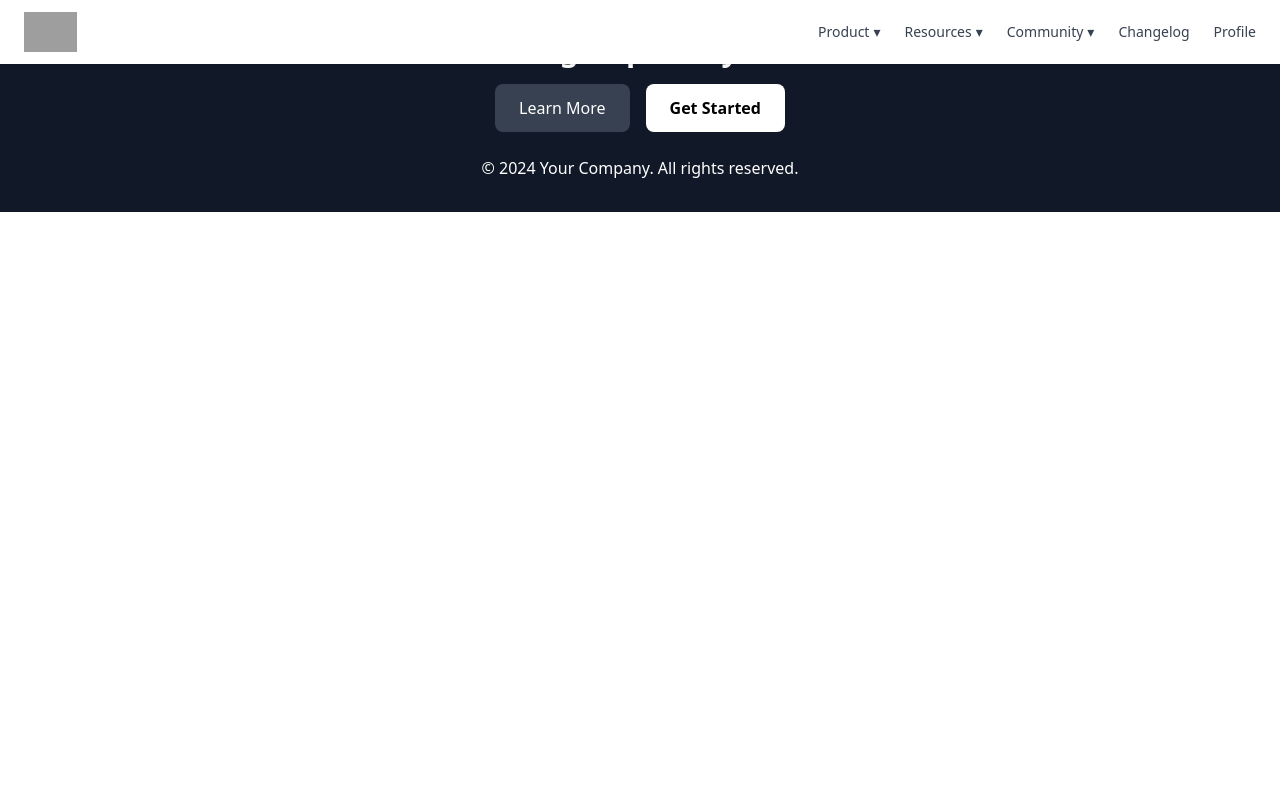
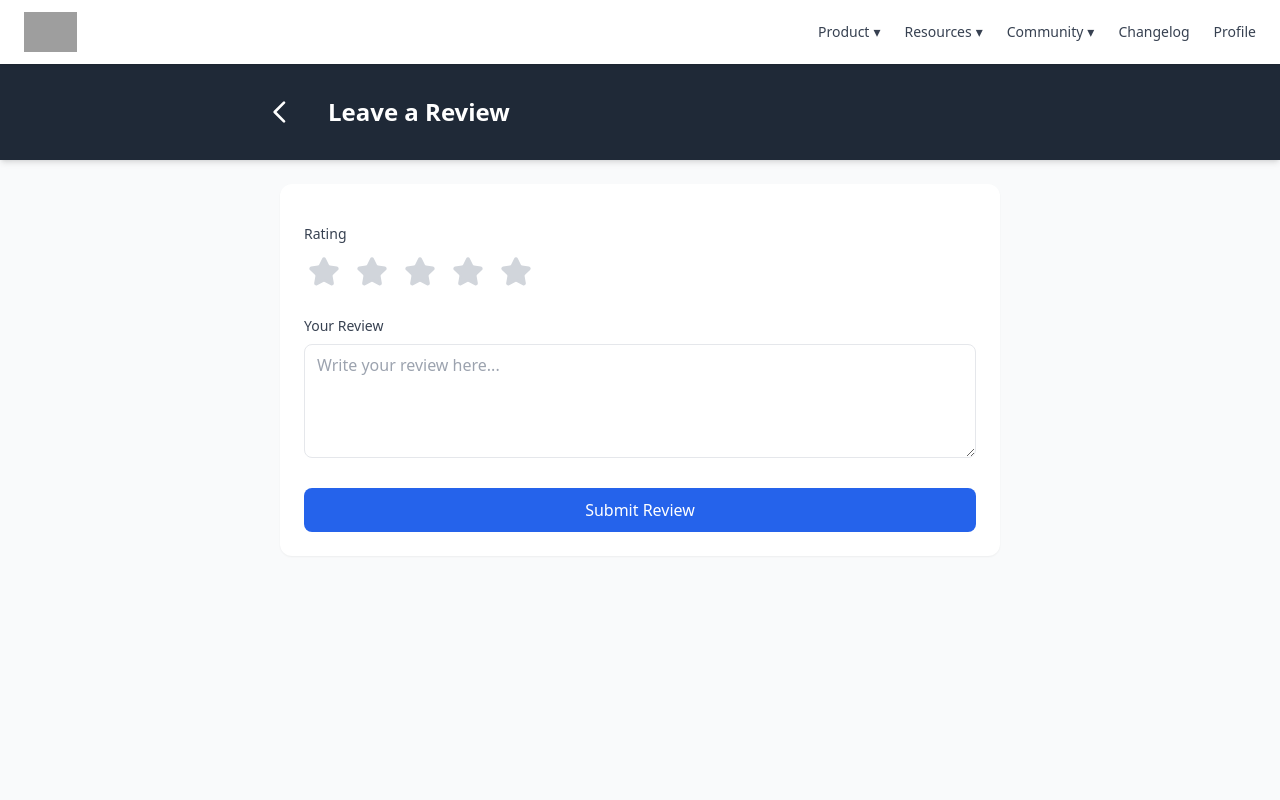
Before and after one commit to avanish-garg/P2P_RENTAL, a React (Vite) app: page /review/1 in a window 1280 px wide. Shown: the top 800 px of the page. Built offline with nearby package versions, Linux system fonts and the light colour scheme; grey boxes are pictures that could not be loaded.

Commit message:
"Added lucide-react dependency, updated App.jsx to include ReviewPage route, and modified Profile.jsx and RentalHistory.jsx components"

```diff
--- a/package.json
+++ b/package.json
@@ -10,6 +10,7 @@
     "preview": "vite preview"
   },
   "dependencies": {
+    "lucide-react": "^0.462.0",
     "react": "^18.3.1",
     "react-dom": "^18.3.1",
     "react-router-dom": "^6.28.0"
--- a/src/App.jsx
+++ b/src/App.jsx
@@ -12,6 +12,8 @@ import Dashboard from './componets/Dashboard';
 import ActiveRentals from './componets/ActiveRentals';
 import Wishlist from './componets/wishlist';
 import RentalHistory from './componets/RentalHistory';
+import ReviewPage from './componets/review-page';
+
 
 import { BrowserRouter as Router, Routes, Route } from 'react-router-dom';
 function App() {
@@ -33,6 +35,7 @@ function App() {
             <Route path="/active-rentals" element={<ActiveRentals />} />
             <Route path="/wishlist" element={<Wishlist />} />
             <Route path="/rental-history" element={<RentalHistory />} />
+            <Route path="/review/:itemId" element={<ReviewPage />} />
           </Routes>
           <Footer />
         </div>
--- a/src/componets/Profile.jsx
+++ b/src/componets/Profile.jsx
@@ -127,7 +127,7 @@ const Profile = () => {
             onClick={() => navigate("/dashboard")}
             className="px-4 py-2 bg-indigo-600 text-white rounded shadow hover:bg-indigo-700"
           >
-            Back to Dashboard
+            Dashboard
           </button>
         </div>
       </div>
--- a/src/componets/RentalHistory.jsx
+++ b/src/componets/RentalHistory.jsx
@@ -27,6 +27,10 @@ export default function RentalHistory() {
       owner: 'Bharat Doshi'
     }
   ];
+   const handleLeaveReview = (itemId, itemName) => {
+    navigate(`/review/${itemId}`, { state: { itemName } });
+  };
+
 
   return (
     <div className="min-h-screen bg-gray-50 pt-16">
@@ -65,9 +69,13 @@ export default function RentalHistory() {
                   <p className="text-gray-600 mt-2 md:mt-0">owner: {item.owner}</p>
                 </div>
                 <div className="mt-4">
-                  <button className="w-full py-2.5 bg-blue-600 text-white rounded-lg hover:bg-blue-700 transition-colors">
+                  <button
+                    onClick={() => handleLeaveReview(item.id, item.name)}
+                    className="w-full py-2.5 bg-blue-600 text-white rounded-lg hover:bg-blue-700 transition-colors"
+                  >
                     Leave a review
                   </button>
+
                 </div>
               </div>
             </div>
--- /dev/null
+++ b/src/componets/review-page.jsx
@@ -0,0 +1,80 @@
+import React, { useState } from 'react';
+import { useNavigate } from 'react-router-dom';
+import { Star } from 'lucide-react';
+
+// eslint-disable-next-line react/prop-types
+export default function ReviewPage({ itemName, onSubmit }) {
+  const navigate = useNavigate();
+  const [rating, setRating] = useState(0);
+  const [review, setReview] = useState('');
+
+  const handleSubmit = (e) => {
+    e.preventDefault();
+    onSubmit({ rating, review });
+    // Navigate back or to a confirmation page
+    navigate(-1);
+  };
+
+  return (
+    <div className="min-h-screen bg-gray-50 pt-16">
+      {/* Header */}
+      <div className="p-6 bg-gray-800 shadow-md">
+        <div className="max-w-3xl mx-auto flex items-center">
+          <button
+            onClick={() => navigate(-1)}
+            className="mr-6 text-white hover:text-gray-300 p-2"
+            aria-label="Go back"
+          >
+            <svg xmlns="http://www.w3.org/2000/svg" className="h-8 w-8" fill="none" viewBox="0 0 24 24" stroke="currentColor">
+              <path strokeLinecap="round" strokeLinejoin="round" strokeWidth={2} d="M15 19l-7-7 7-7" />
+            </svg>
+          </button>
+          <h1 className="text-2xl font-bold text-white">Leave a Review</h1>
+        </div>
+      </div>
+
+      {/* Main Content */}
+      <div className="max-w-3xl mx-auto p-6">
+        <div className="bg-white rounded-xl shadow-sm p-6">
+          <h2 className="text-2xl font-semibold mb-4">{itemName}</h2>
+          <form onSubmit={handleSubmit} className="space-y-6">
+            <div>
+              <label className="block text-sm font-medium text-gray-700 mb-2">Rating</label>
+              <div className="flex space-x-2">
+                {[1, 2, 3, 4, 5].map((star) => (
+                  <button
+                    key={star}
+                    type="button"
+                    onClick={() => setRating(star)}
+                    className={`p-1 ${rating >= star ? 'text-yellow-400' : 'text-gray-300'}`}
+                  >
+                    <Star className="w-8 h-8 fill-current" />
+                  </button>
+                ))}
+              </div>
+            </div>
+            <div>
+              <label htmlFor="review" className="block text-sm font-medium text-gray-700 mb-2">
+                Your Review
+              </label>
+              <textarea
+                id="review"
+                rows={4}
+                className="w-full px-3 py-2 text-gray-700 border rounded-lg focus:outline-none focus:border-blue-500"
+                value={review}
+                onChange={(e) => setReview(e.target.value)}
+                placeholder="Write your review here..."
+              ></textarea>
+            </div>
+            <button
+              type="submit"
+              className="w-full py-2.5 bg-blue-600 text-white rounded-lg hover:bg-blue-700 transition-colors"
+            >
+              Submit Review
+            </button>
+          </form>
+        </div>
+      </div>
+    </div>
+  );
+}
```
Also changed, not shown: 1 other file (tests, documents, lock files or other folders).
